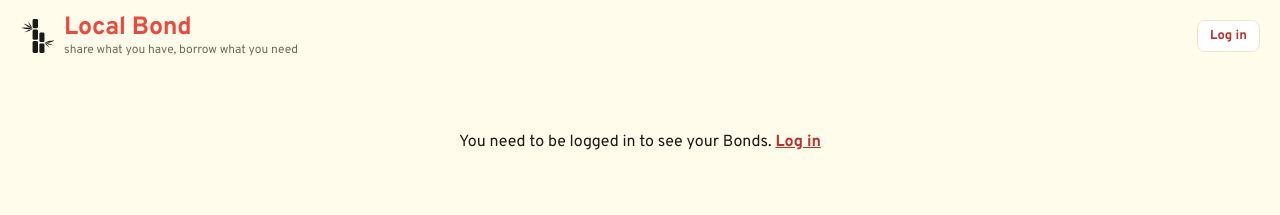
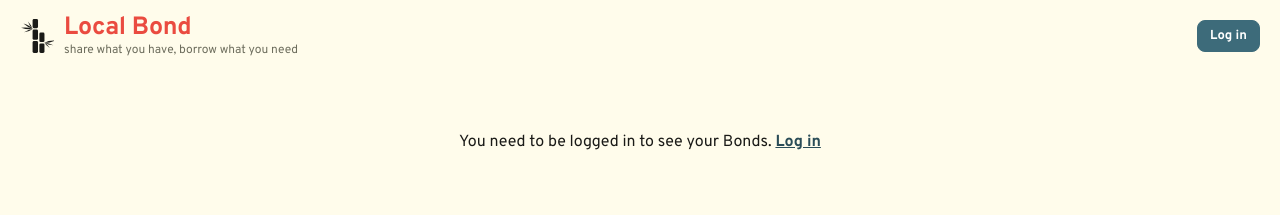
Before and after one commit to jesseran-localbond-r2h20/local-bond, a website: page local-bond/public/bonds.html in a window 1280 px wide. Drawn offline with nearby package versions, Linux system fonts and the light colour scheme.

Commit message:
Add files via upload
Updating color scheme.

```diff
--- a/local-bond/public/bonds.html
+++ b/local-bond/public/bonds.html
@@ -11,8 +11,8 @@
 <script src="lb-client.js"></script>
 <style>
   :root{
-    --brand:#D13C32; --coral:#EA4B40; --ink-soft:#6E6E5E; --teal:#3D6B7A;
-    --brand-dark:#B8322A; --teal-dark:#2A4C57;
+    --brand:#3D6B7A; --coral:#EA4B40; --ink-soft:#6E6E5E; --teal:#3D6B7A;
+    --brand-dark:#2A4C57; --teal-dark:#2A4C57;
     --cream:#FFFCEB;
     --ink:#1A1A17;
     --line:#ECE5CC;
@@ -99,11 +99,11 @@
   .tagline{ font-size:12px; color:var(--ink-soft); margin-top:3px; }
   #topbarRight{ display:flex; align-items:center; gap:8px; flex-wrap:wrap; justify-content:flex-end; }
   #topbarRight a, #topbarRight button{
-    font-family:inherit; font-size:13px; font-weight:700; color:var(--brand-dark); background:#fff;
-    border:1px solid var(--line); border-radius:8px; padding:7px 12px; cursor:pointer;
+    font-family:inherit; font-size:13px; font-weight:700; color:#fff; background:var(--teal);
+    border:1px solid var(--teal); border-radius:8px; padding:7px 12px; cursor:pointer;
     text-decoration:none; display:inline-flex; align-items:center;
   }
-  #topbarRight a:hover, #topbarRight button:hover{ border-color:var(--brand); text-decoration:none; }
+  #topbarRight a:hover, #topbarRight button:hover{ background:var(--teal-dark); border-color:var(--teal-dark); text-decoration:none; }
   @media (max-width:560px){ .topbar{ flex-wrap:wrap; gap:10px; } .tagline{ font-size:11px; } }
 </style>
 </head>
```
Also changed, not shown: local-bond/public/account.html (+5 -5 lines), local-bond/public/admin.html (+5 -5 lines), local-bond/public/guilds.html (+5 -5 lines), local-bond/public/index.html (+4 -4 lines), local-bond/public/requests.html (+5 -5 lines).
